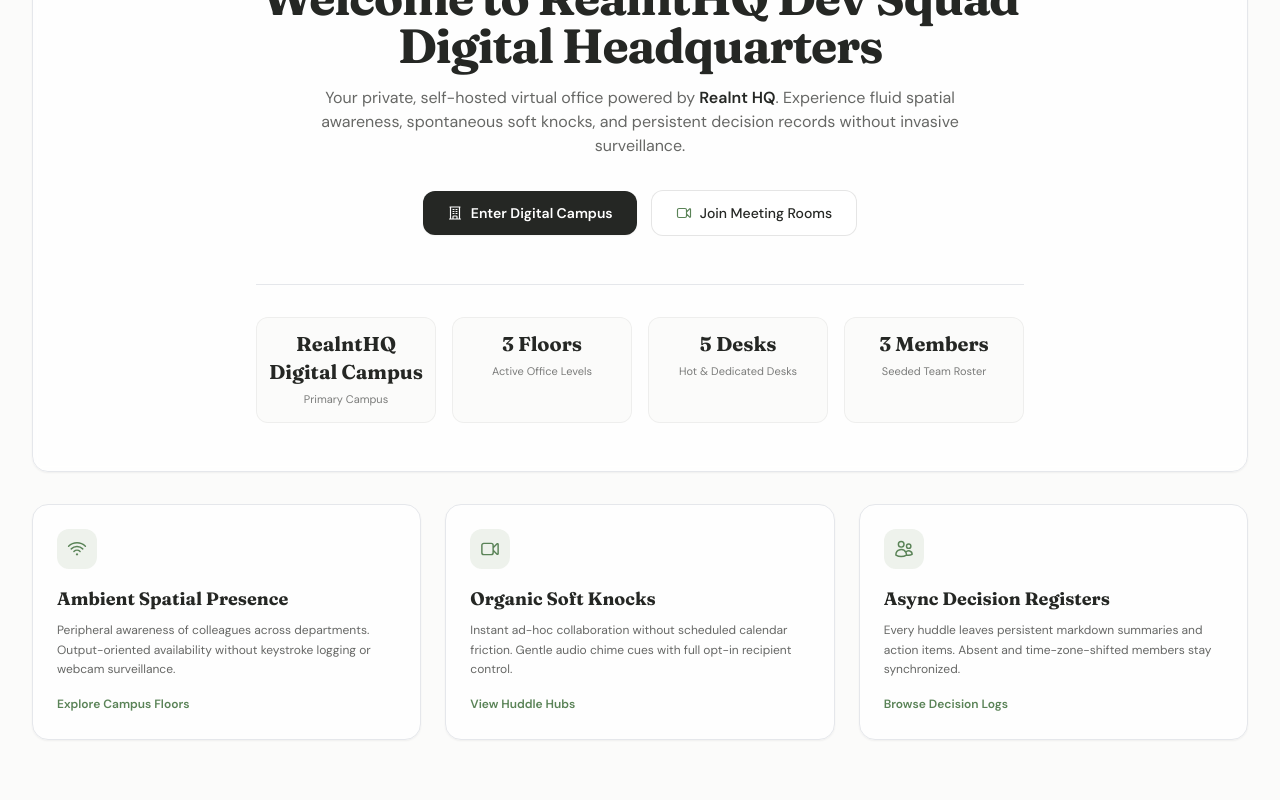
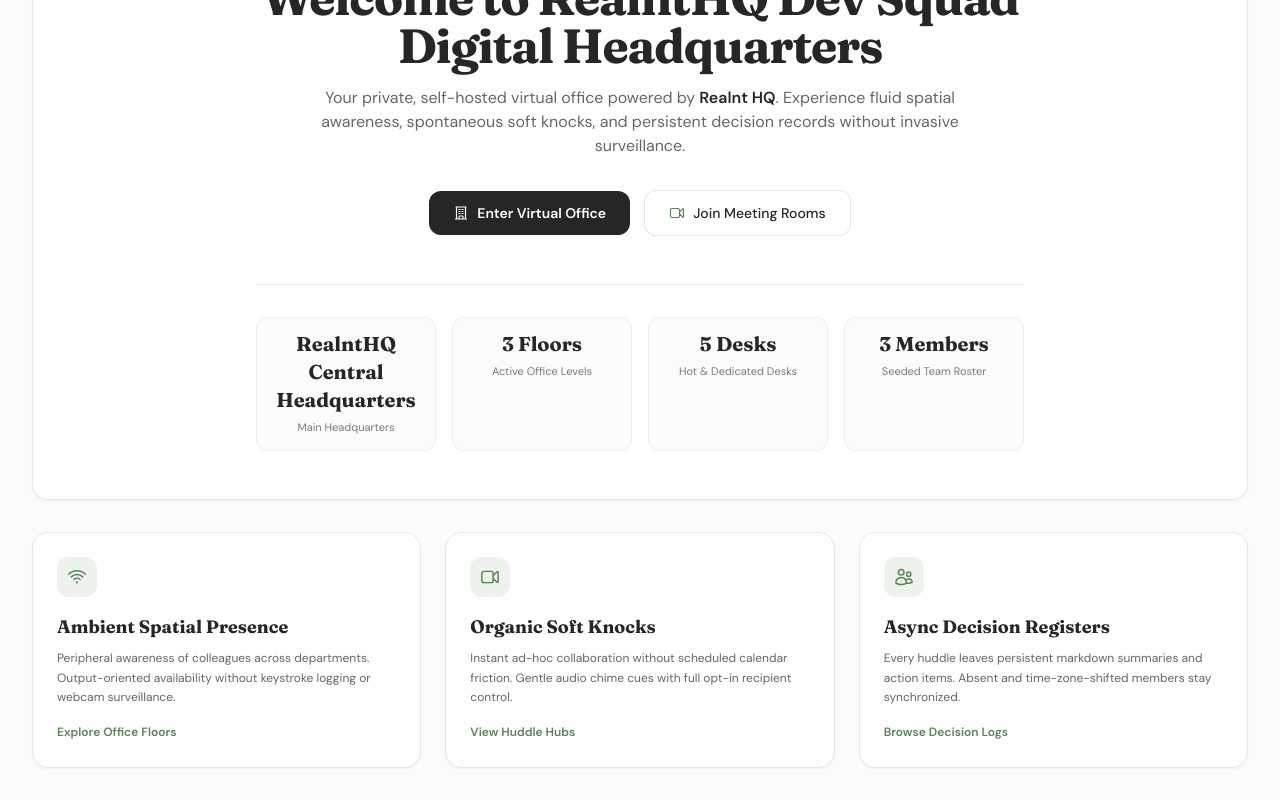
Before and after one commit to gtkrshnaaa/realnthq, a Next.js app in the folder client/: page / in a window 1280 px wide. Shown: the part 256-1056 px from the top of the page. Before the commit the page ends 1028 px from the top, so only its background shows below. Built offline with nearby package versions, Linux system fonts and the light colour scheme; no server answers.

Commit message:
refactor(client): replace campus terminology with office and headquarters across views

```diff
--- a/client/src/app/login/page.tsx
+++ b/client/src/app/login/page.tsx
@@ -22,7 +22,7 @@ export default function LoginPage() {
 
   const handleSubmit = (e: React.FormEvent) => {
     e.preventDefault();
-    window.location.href = '/campus';
+    window.location.href = '/office';
   };
 
   return (
@@ -143,7 +143,7 @@ export default function LoginPage() {
               href="/"
               className="text-xs text-[#5a8357] hover:underline font-medium"
             >
-              Return to Campus Dashboard
+              Return to Office Dashboard
             </Link>
           </div>
         </div>
--- a/client/src/app/page.tsx
+++ b/client/src/app/page.tsx
@@ -9,7 +9,8 @@ interface OrgInfo {
   name: string;
   slug: string;
   domain: string;
-  campusName: string;
+  headquartersName?: string;
+  campusName?: string;
   activeFloorsCount: number;
   activeDesksCount: number;
   activeMembersCount: number;
@@ -20,7 +21,7 @@ export default function WelcomeLandingPage() {
     name: 'RealntHQ Dev Squad',
     slug: 'realnthq-dev-squad',
     domain: 'squad.realnthq.local',
-    campusName: 'RealntHQ Digital Campus',
+    headquartersName: 'RealntHQ Central Headquarters',
     activeFloorsCount: 3,
     activeDesksCount: 5,
     activeMembersCount: 3,
@@ -39,6 +40,8 @@ export default function WelcomeLandingPage() {
         // Retains dynamic seeded fallback state
       });
   }, []);
+
+  const hqDisplayName = org.headquartersName || org.campusName || 'RealntHQ Central Headquarters';
 
   return (
     <main className="min-h-screen p-4 md:p-6 lg:p-8 max-w-7xl mx-auto space-y-8">
@@ -61,11 +64,11 @@ export default function WelcomeLandingPage() {
 
         <div className="flex flex-wrap items-center justify-center gap-3.5 mt-8">
           <Link
-            href="/campus"
+            href="/office"
             className="px-6 py-3 rounded-xl bg-[#252724] hover:bg-[#3b3e39] text-white text-xs md:text-sm font-semibold shadow-sm transition-all flex items-center gap-2"
           >
             <BuildingIcon className="w-4 h-4" />
-            <span>Enter Digital Campus</span>
+            <span>Enter Virtual Office</span>
           </Link>
 
           <Link
@@ -79,8 +82,8 @@ export default function WelcomeLandingPage() {
 
         <div className="grid grid-cols-2 sm:grid-cols-4 gap-4 mt-12 pt-8 border-t border-black/8 max-w-3xl mx-auto">
           <div className="p-3 bg-[#fbfbfa] rounded-xl border border-black/5">
-            <span className="block font-serif text-xl font-bold text-[#252724]">{org.campusName}</span>
-            <span className="text-[11px] text-[#252724]/60">Primary Campus</span>
+            <span className="block font-serif text-xl font-bold text-[#252724]">{hqDisplayName}</span>
+            <span className="text-[11px] text-[#252724]/60">Main Headquarters</span>
           </div>
           <div className="p-3 bg-[#fbfbfa] rounded-xl border border-black/5">
             <span className="block font-serif text-xl font-bold text-[#252724]">{org.activeFloorsCount} Floors</span>
@@ -106,8 +109,8 @@ export default function WelcomeLandingPage() {
           <p className="text-xs text-[#252724]/70 mt-2 leading-relaxed">
             Peripheral awareness of colleagues across departments. Output-oriented availability without keystroke logging or webcam surveillance.
           </p>
-          <Link href="/campus" className="inline-block mt-4 text-xs font-semibold text-[#5a8357] hover:underline">
-            Explore Campus Floors
+          <Link href="/office" className="inline-block mt-4 text-xs font-semibold text-[#5a8357] hover:underline">
+            Explore Office Floors
           </Link>
         </div>
 
--- a/client/src/components/navigation/header.tsx
+++ b/client/src/components/navigation/header.tsx
@@ -43,7 +43,7 @@ export function Header({
 
   const navItems = [
     { label: 'Overview', href: '/' },
-    { label: 'Campus Grid', href: '/campus' },
+    { label: 'Office Grid', href: '/office' },
     { label: 'Meeting Rooms', href: '/rooms' },
     { label: 'Decision Logs', href: '/artifacts' },
     { label: 'Team Roster', href: '/team' },
```
